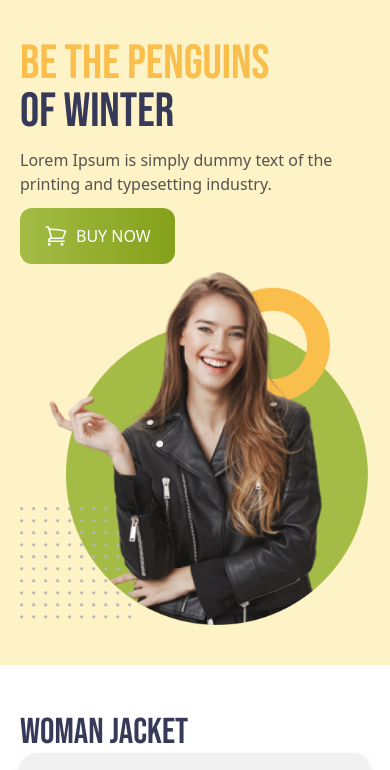
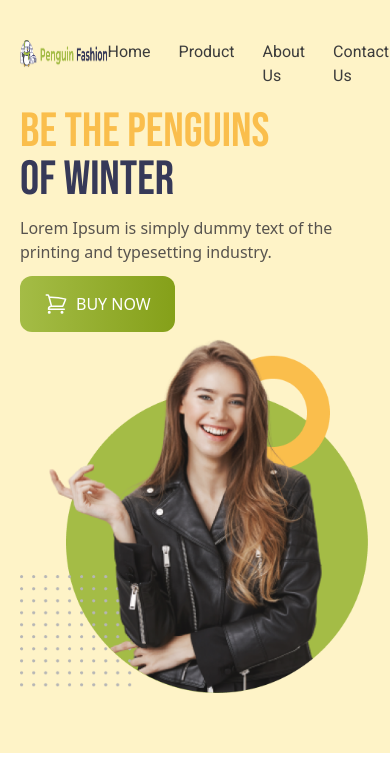
Before and after one commit to mikailislam1/penguin-fashion-with-tailwind-reset, a plain HTML site: page index.html in a window 390 px wide. Shown: the top 770 px of the page. Drawn offline with nearby package versions, Linux system fonts and the light colour scheme.

Commit message:
added nav but there is a problem into its responsivness

```diff
--- a/index.html
+++ b/index.html
@@ -23,12 +23,18 @@
 <body>
     <header class="bg-amber-100 px-5 py-10">
         <!-- nav section start -->
-        <nav>
-
+        <nav class="flex justify-between">
+            <img class="w-1/4 h-7" src="icons/logo.png" alt="">
+            <ul class="flex  gap-7 text-[#3C3C3C] font-roboto">
+                <li><a href="">Home</a></li>
+                <li><a href="">Product</a></li>
+                <li><a href="">About Us</a></li>
+                <li><a href="">Contact Us</a></li>
+            </ul>
         </nav>
         <!-- nav section end -->
         <!-- banner section start -->
-        <div class="flex flex-col md:flex-row justify-between items-center">
+        <div class="flex flex-col md:flex-row justify-between items-center py-5">
             <div class="space-y-3">
                 <h1 class="text-5xl uppercase font-bebas">
                     <span class="text-[#FABE4C]">Be the Penguins</span>
@@ -202,6 +208,7 @@ printing and typesetting industry.
         </section>
         <!-- man jacket section end -->
     </main>
+    <!-- footer section start -->
     <footer class="max-w-7xl mx-5">
         <div class="grid flex-col-reverse lg:grid-cols-2 items-center gap-10 font-roboto">
             <div class="space-y-3 p-5">
@@ -241,5 +248,6 @@ printing and typesetting industry.
             </div>
         </div>
     </footer>
+    <!-- footer section end -->
 </body>
 </html>
```
